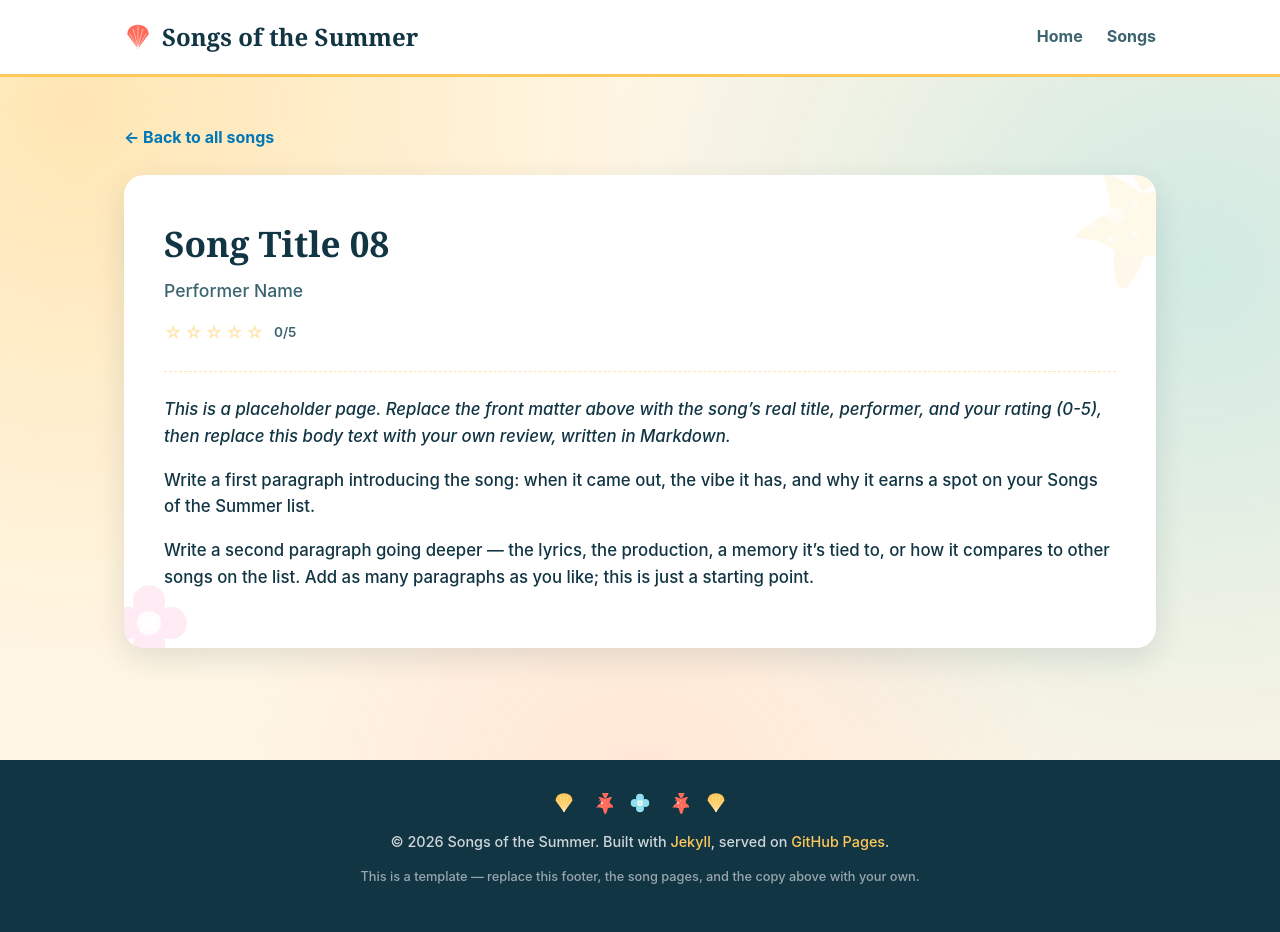
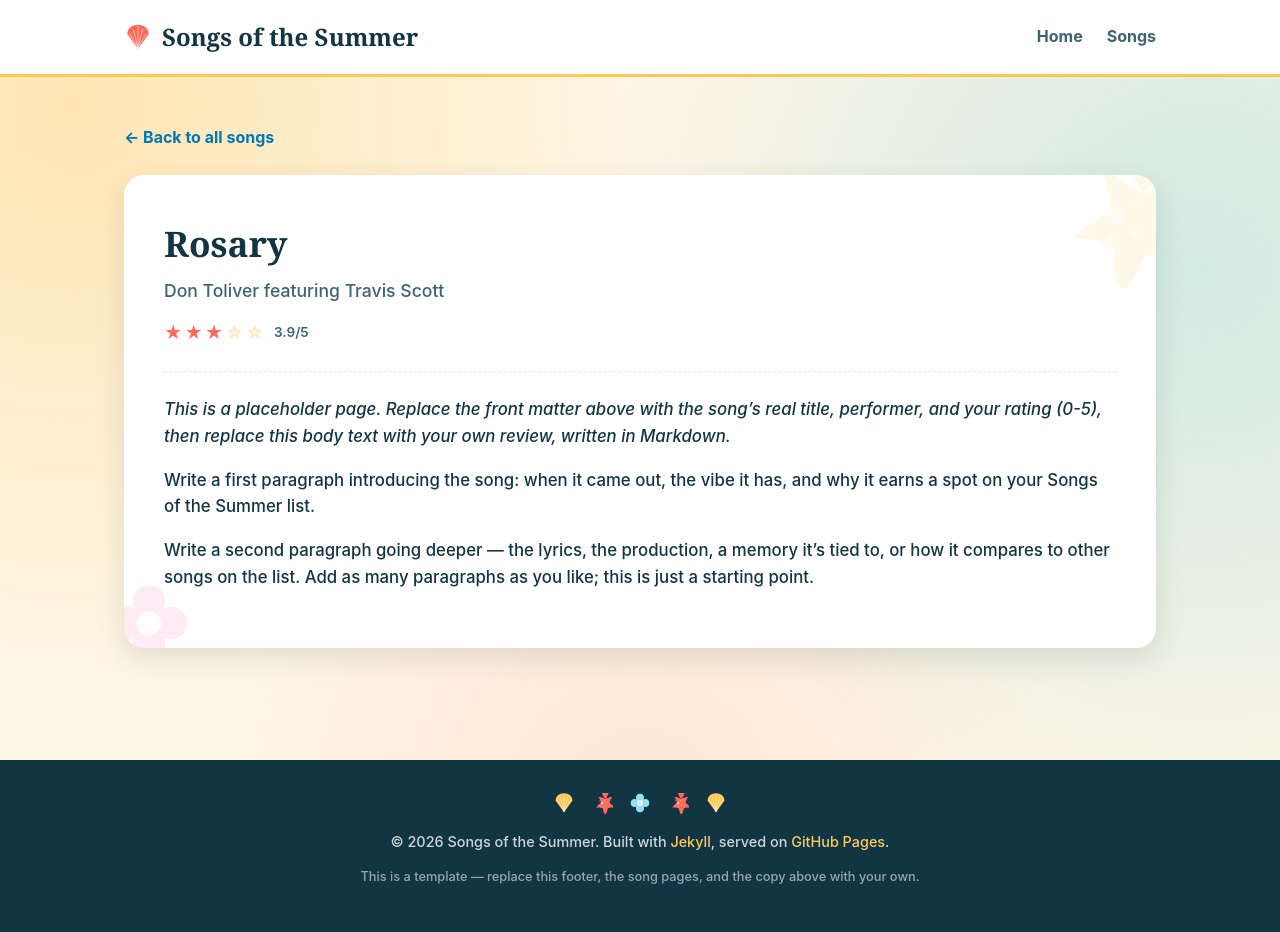
Before and after one commit to Jacobw23-Coder/songsofthesummer26, a Jekyll site: the page built from _songs/song-08.md, in a window 1280 px wide. Built offline with Jekyll 4.4.1, drawn with Linux system fonts in a browser that asks for light colours.

Commit message:
Update song details for Song 08

```diff
--- a/_songs/song-08.md
+++ b/_songs/song-08.md
@@ -1,8 +1,8 @@
 ---
 song_number: 8
-title: "Song Title 08"
-performer: "Performer Name"
-rating: 0
+title: "Rosary"
+performer: "Don Toliver featuring Travis Scott"
+rating: 3.9
 ---
 
 _This is a placeholder page. Replace the front matter above with the song's real
```
